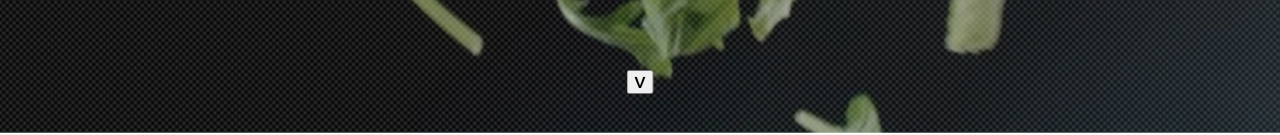
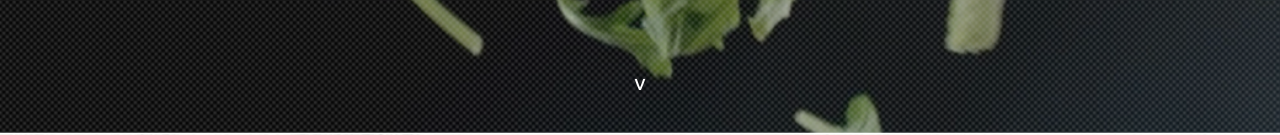
Before and after one commit to LenaStash/burger, a plain HTML site: page index.html in a window 1280 px wide. Shown: the part 666-801 px from the top of the page. Drawn offline with Linux system fonts and the light colour scheme; files whose address does not match are found by name.

Commit message:
исправлен скролл

```diff
--- a/css/blocks/scroll-down.scss
+++ b/css/blocks/scroll-down.scss
@@ -3,4 +3,7 @@
     bottom: 40px;
     left: 50%;
     transform: translateX(-50%);
+    border: none;
+    background: transparent;
+    color: #fff;
 }
```
Also changed, not shown: css/main.css.
